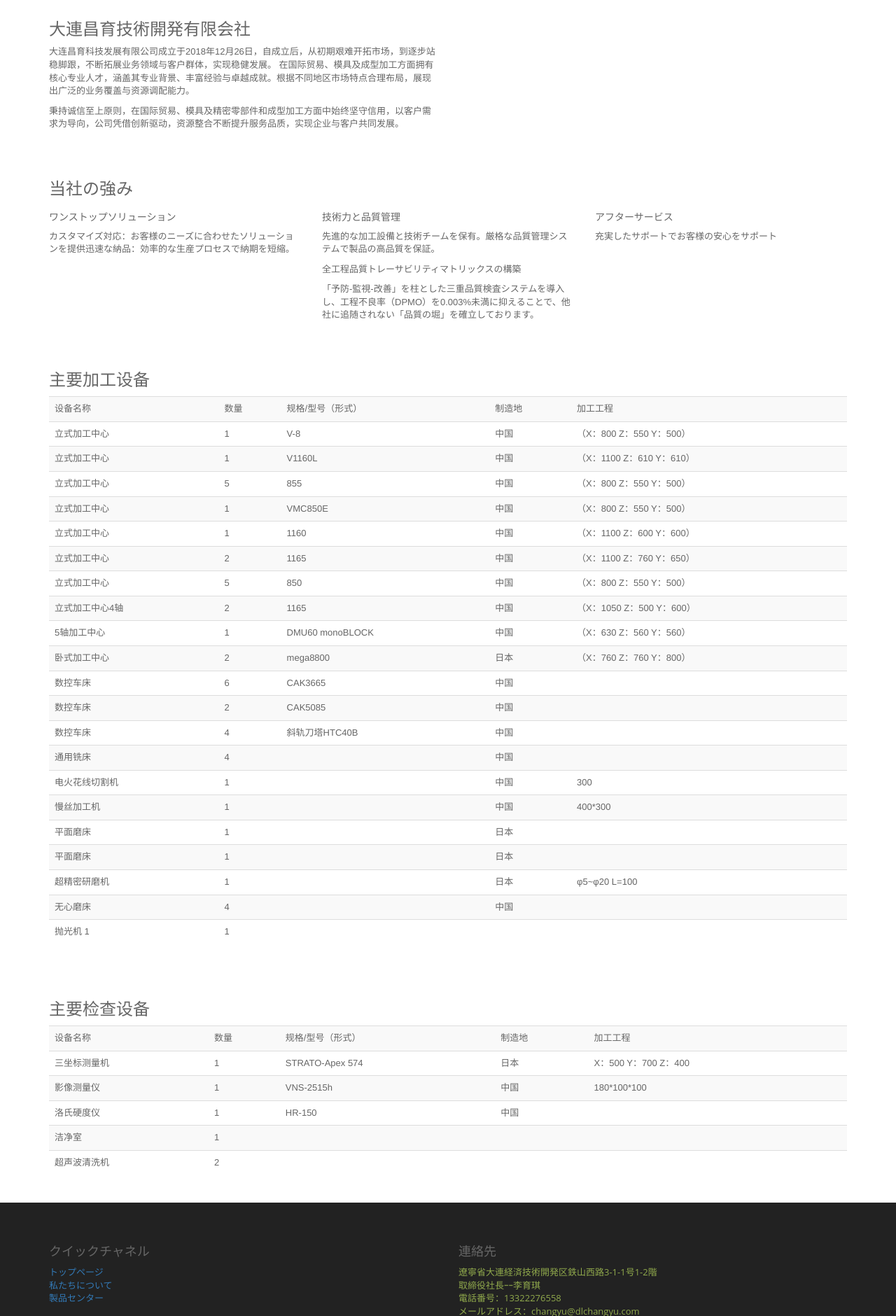
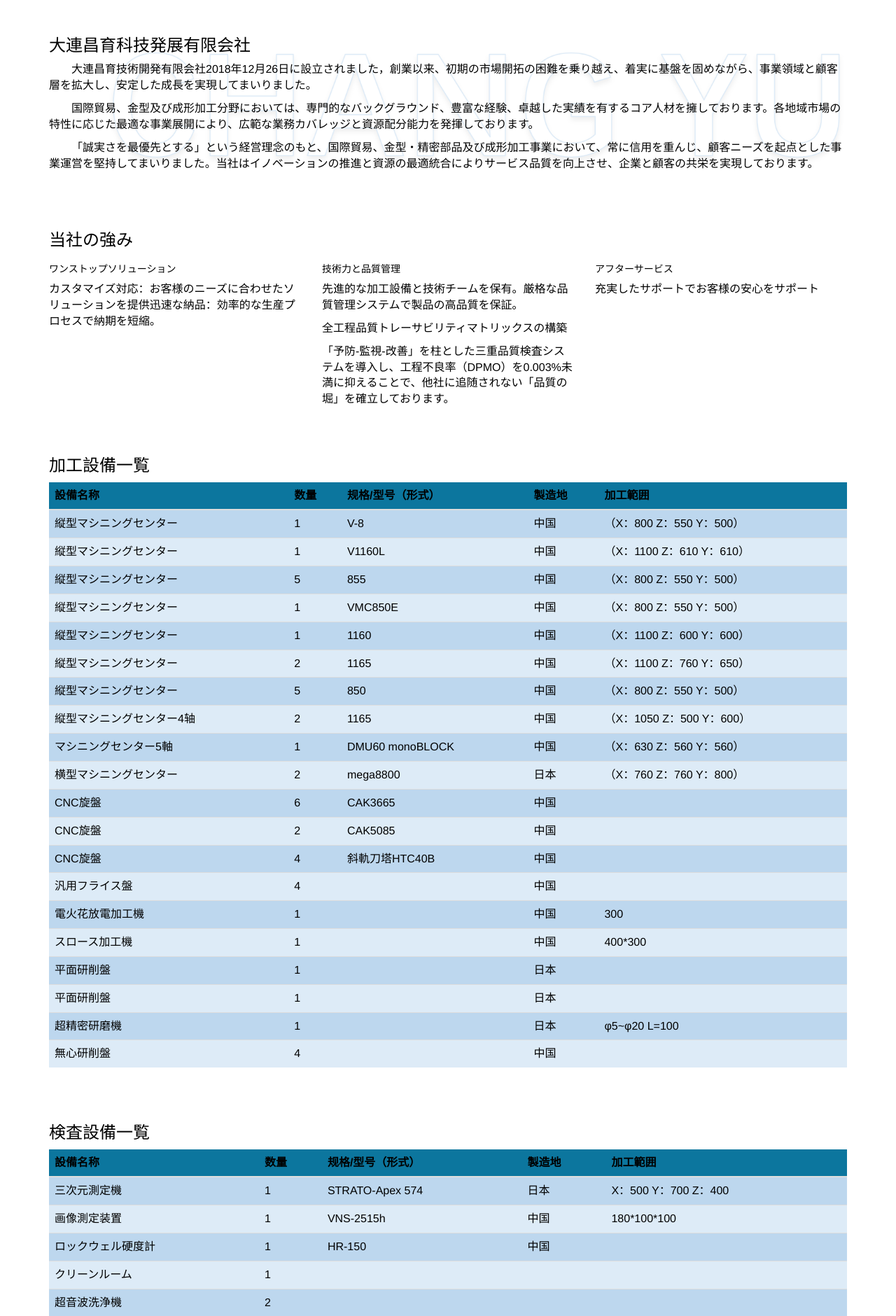
Before and after one commit to zhinian99/pppja, a plain HTML site: page about.html in a window 1280 px wide. Shown: the part 181-2061 px from the top of the page at 70% size. Drawn offline with Linux system fonts and the light colour scheme.

Commit message:
fix: 完善

```diff
--- a/about.html
+++ b/about.html
@@ -19,13 +19,14 @@
         <header>
             <div class="top_strip">
                 <div class="container">
-                    <div class="top_location_wrap">
-                        <p>大連昌育技術開発有限会社</p>
+                    <div class="top_location_wrap logo_wrap">
+                        <a href="#"><img src="./images/logo.png" alt="大连昌育科技发展有限公司"></a>
+                        <p>大連昌育科技発展有限会社</p>
                     </div>
                     <div class="top_ui_element">
                         <ul>
-                            <li><a>changyu@dlchangyu.com</a></li>
-                            <li><a>13322276558</a></li>
+                            <li><i class="fa fa-envelope"></i><a>changyu@dlchangyu.com</a></li>
+                            <li><i class="fa fa-phone"></i><a>13322276558</a></li>
                         </ul>
                     </div>
                 </div>
@@ -33,9 +34,7 @@
             <!--Navigation Wrap Start-->
             <div class="logo_nav_outer_wrap">
                 <div class="container">
-                    <div class="logo_wrap">
-                        <a href="#"><img src="./images/logo.png" alt="大連昌育技術開発有限会社"></a>
-                    </div>
+
 
                     <nav class="main_navigation">
                         <ul>
@@ -56,21 +55,18 @@
         	<div class="container">
             	<div class="get_started_outer_wrap">
             		<div class="row">
-                        <div class="col-md-6">
+                        <div class="col-md-12">
                             <div class="get_started_content_wrap ct_blog_detail_des_list">
-                                <h3>大連昌育技術開発有限会社</h3>
-                                <p>大连昌育科技发展有限公司成立于2018年12月26日，自成立后，从初期艰难开拓市场，到逐步站稳脚跟，不断拓展业务领域与客户群体，实现稳健发展。
-                                    在国际贸易、模具及成型加工方面拥有核心专业人才，涵盖其专业背景、丰富经验与卓越成就。根据不同地区市场特点合理布局，展现出广泛的业务覆盖与资源调配能力。</p>
+                                <h3>大連昌育科技発展有限会社</h3>
+                                <p>大連昌育技術開発有限会社2018年12月26日に設立されました，創業以来、初期の市場開拓の困難を乗り越え、着実に基盤を固めながら、事業領域と顧客層を拡大し、安定した成長を実現してまいりました。
+                                </p>
+                                    <p>国際貿易、金型及び成形加工分野においては、専門的なバックグラウンド、豊富な経験、卓越した実績を有するコア人材を擁しております。各地域市場の特性に応じた最適な事業展開により、広範な業務カバレッジと資源配分能力を発揮しております。</p>
                                 <p>
-                                    秉持诚信至上原则，在国际贸易、模具及精密零部件和成型加工方面中始终坚守信用，以客户需求为导向，公司凭借创新驱动，资源整合不断提升服务品质，实现企业与客户共同发展。
+                                    「誠実さを最優先とする」という経営理念のもと、国際貿易、金型・精密部品及び成形加工事業において、常に信用を重んじ、顧客ニーズを起点とした事業運営を堅持してまいりました。当社はイノベーションの推進と資源の最適統合によりサービス品質を向上させ、企業と顧客の共栄を実現しております。
                                 </p>
                             </div>
                         </div>
-                        <div class="col-md-6">
-                            <div class="get_started_video">
-                                <img src="images/ab.jpg" alt="">
-                            </div>
-                        </div>
+
                 	</div>
                 </div>
             </div>
@@ -78,7 +74,7 @@
 
         <section>
             <div class="container">
-                <div class="get_started_outer_wrap">
+                <div>
             		<div class="row">
                         <div class="col-md-12">
                             <h3>当社の強み</h3>
@@ -120,164 +116,164 @@
             <div class="container">
                 <div class="row">
                     <div class="col-md-12">
-                        <h3>主要加工设备</h3>
+                        <h3>加工設備一覧</h3>
                     </div>
                 </div>
-                <table class="table table-striped">
+                <table class="table table-striped equipment">
+                    <thead>
                         <tr>
-                        <td>设备名称</td>
-                        <td>数量</td>
-                        <td>规格/型号（形式）</td>
-                        <td>制造地</td>
-                        <td>加工工程</td>
+                            <th>設備名称</th>
+                            <th>数量</th>
+                            <th>规格/型号（形式）</th>
+                            <th>製造地</th>
+                            <th>加工範囲</th>
                         </tr>
+                    </thead>
+                    <tbody>
+
+
                         <tr>
-                        <td>立式加工中心</td>
+                            <td>縦型マシニングセンター</td>
                             <td>1</td>
                             <td>V-8</td>
                             <td>中国</td>
                             <td>（X：800 Z：550 Y：500）</td>
                         </tr>
                         <tr>
-                        <td>立式加工中心</td>
+                            <td>縦型マシニングセンター</td>
                             <td>1</td>
                             <td>V1160L</td>
                             <td>中国</td>
                             <td>（X：1100 Z：610 Y：610）</td>
                         </tr>
                         <tr>
-                        <td>立式加工中心</td>
+                            <td>縦型マシニングセンター</td>
                             <td>5</td>
                             <td>855</td>
                             <td>中国</td>
                             <td>（X：800 Z：550 Y：500）</td>
                         </tr>
                         <tr>
-                        <td>立式加工中心</td>
+                            <td>縦型マシニングセンター</td>
                             <td>1</td>
                             <td>VMC850E</td>
                             <td>中国</td>
                             <td>（X：800 Z：550 Y：500）</td>
                         </tr>
                         <tr>
-                        <td>立式加工中心</td>
+                            <td>縦型マシニングセンター</td>
                             <td>1</td>
                             <td>1160</td>
                             <td>中国</td>
                             <td>（X：1100 Z：600 Y：600）</td>
                         </tr>
                         <tr>
-                        <td>立式加工中心</td>
+                            <td>縦型マシニングセンター</td>
                             <td>2</td>
                             <td>1165</td>
                             <td>中国</td>
                             <td>（X：1100 Z：760 Y：650）</td>
                         </tr>
                         <tr>
-                        <td>立式加工中心</td>
+                            <td>縦型マシニングセンター</td>
                             <td>5</td>
                             <td>850	</td>
                             <td>中国</td>
                             <td>（X：800 Z：550 Y：500）</td>
                         </tr>
                         <tr>
-                        <td>立式加工中心4轴</td>
+                            <td>縦型マシニングセンター4轴</td>
                             <td>2</td>
                             <td>1165</td>
                             <td>中国</td>
                             <td>（X：1050 Z：500 Y：600）</td>
                         </tr>
                         <tr>
-                        <td>5轴加工中心</td>
+                            <td>マシニングセンター5軸</td>
                             <td>1</td>
                             <td>DMU60 monoBLOCK</td>
                             <td>中国</td>
                             <td>（X：630 Z：560 Y：560）</td>
                         </tr>
                         <tr>
-                        <td>卧式加工中心</td>
+                            <td>横型マシニングセンター</td>
                             <td>2</td>
                             <td>mega8800</td>
                             <td>日本</td>
                             <td>（X：760 Z：760 Y：800）</td>
                         </tr>
                         <tr>
-                        <td>数控车床</td>
+                            <td>CNC旋盤</td>
                             <td>6</td>
                             <td>CAK3665</td>
                             <td>中国</td>
                             <td></td>
                         </tr>
                         <tr>
-                        <td>数控车床</td>
+                            <td>CNC旋盤</td>
                             <td>2</td>
                             <td>CAK5085</td>
                             <td>中国</td>
                             <td></td>
                         </tr>
                         <tr>
-                        <td>数控车床</td>
+                            <td>CNC旋盤</td>
                             <td>4</td>
-                        <td>斜轨刀塔HTC40B</td>
+                            <td>斜軌刀塔HTC40B</td>
                             <td>中国</td>
                             <td></td>
                         </tr>
                         <tr>
-                        <td>通用铣床</td>
+                            <td>汎用フライス盤</td>
                             <td>4</td>
                             <td></td>
                             <td>中国</td>
                             <td></td>
                         </tr>
                         <tr>
-                        <td>电火花线切割机</td>
+                            <td>電火花放電加工機</td>
                             <td>1</td>
                             <td></td>
                             <td>中国</td>
                             <td>300</td>
                         </tr>
                         <tr>
-                        <td>慢丝加工机</td>
+                            <td>スロース加工機</td>
                             <td>1</td>
                             <td></td>
                             <td>中国</td>
                             <td>400*300</td>
                         </tr>
                         <tr>
-                        <td>平面磨床</td>
+                            <td>平面研削盤</td>
                             <td>1</td>
                             <td></td>
                             <td>日本</td>
                             <td></td>
                         </tr>
                         <tr>
-                        <td>平面磨床</td>
+                            <td>平面研削盤</td>
                             <td>1</td>
                             <td></td>
                             <td>日本</td>
                             <td></td>
                         </tr>
                         <tr>
-                        <td>超精密研磨机</td>
+                            <td>超精密研磨機</td>
                             <td>1</td>
                             <td></td>
                             <td>日本</td>
                             <td>φ5~φ20 L=100</td>
                         </tr>
                         <tr>
-                        <td>无心磨床</td>
+                            <td>無心研削盤</td>
                             <td>4</td>
                             <td></td>
                             <td>中国</td>
                             <td></td>
                         </tr>
-                    <tr>
-                        <td>抛光机	1</td>
-                        <td>1</td>
-                        <td></td>
-                        <td></td>
-                        <td></td>
-                    </tr>
+
+                    </tbody>
                 </table>
             </div>
         </section>
@@ -285,47 +281,49 @@
             <div class="container">
                 <div class="row">
                     <div class="col-md-12">
-                        <h3>主要检查设备</h3>
+                        <h3>検査設備一覧</h3>
                     </div>
                 </div>
-                <table class="table table-striped">
+                <table class="table table-striped equipment">
+                    <thead>
                         <tr>
-                        <td>设备名称</td>
-                        <td>数量</td>
-                        <td>规格/型号（形式）</td>
-                        <td>制造地</td>
-                        <td>加工工程</td>
+                            <th>設備名称</th>
+                            <th>数量</th>
+                            <th>规格/型号（形式）</th>
+                            <th>製造地</th>
+                            <th>加工範囲</th>
                         </tr>
+                    </thead>
                     <tr>
-                        <td>三坐标测量机</td>
+                        <td>三次元測定機</td>
                         <td>1</td>
                         <td>STRATO-Apex 574</td>
                         <td>日本</td>
                         <td>X：500 Y：700 Z：400</td>
                     </tr>
                     <tr>
-                        <td>影像测量仪</td>
+                        <td>画像測定装置</td>
                         <td>1</td>
                         <td>VNS-2515h</td>
                         <td>中国</td>
                         <td>180*100*100</td>
                     </tr>
                     <tr>
-                        <td>洛氏硬度仪</td>
+                        <td>ロックウェル硬度計</td>
                         <td>1</td>
                         <td>HR-150</td>
                         <td>中国</td>
                         <td></td>
                     </tr>
                     <tr>
-                        <td>洁净室</td>
+                        <td>クリーンルーム</td>
                         <td>1</td>
                         <td></td>
                         <td></td>
                         <td></td>
                     </tr>
                     <tr>
-                        <td>超声波清洗机</td>
+                        <td>超音波洗浄機</td>
                         <td>2</td>
                         <td></td>
                         <td></td>
@@ -356,9 +354,9 @@
                             <h4>連絡先</h4>
                             <ul>
                                 <li>遼寧省大連経済技術開発区鉄山西路3-1-1号1-2階</li>
-                                <li>取締役社長ｰｰ李育琪</li>
-                                <li>電話番号：13322276558</li>
-                                <li>メールアドレス：changyu@dlchangyu.com</li>                                    </li>
+
+                                <li><i class="fa fa-phone"></i><a>13322276558</a></li>
+                                <li><i class="fa fa-envelope"></i><a>changyu@dlchangyu.com</a></li>
                             </ul>
                         </div>
                     </div>
@@ -370,7 +368,7 @@
                 <div class="row">
                     <div class="col-md-12">
                         <div class="copyright_text text-center">
-                            大連昌育技術開発有限会社
+                            大連昌育科技発展有限会社
                         </div>
                   </div>
                 </div>
--- a/css/color.css
+++ b/css/color.css
@@ -6,7 +6,6 @@
 .top_location_wrap p i,
 .top_ui_element ul li i,
 .top_ui_element ul li:hover a,
-.main_navigation ul > li:hover > a,
 .ct_banner_caption h4 > span,
 .get_icon_des a,
 .course_author a:hover,
@@ -17,7 +16,6 @@
 .ct_learn_more h4 span,
 .ct_news_wrap h5 > a:hover,
 .footer_col_1 span,
-.foo_col_4 ul li,
 .copyright_text a,
 .ct_main_event_wrap h5 span,
 .ct_main_event_wrap ul.event_location_list li:nth-child(2n),
@@ -35,9 +33,15 @@
 .ct_popular_course > ul > li:hover .ct_proj_des > a,
 .ct_hreg_wrap ul.countdown li span
 {
-	color:#90a94c;
+	color:#7abaff;
 }
-
+.main_navigation ul > li:hover > a{
+	background-color: #5f91c7;
+	color: #ffffff;
+}
+.foo_col_4 ul li{
+	color: #fffeab;
+}
 
 
 /*
@@ -74,7 +78,7 @@
 .ct_hreg_wrap > a:hover,
 .ct_banner_caption > a.active
 {
-	background-color:#90a94c;
+	background-color:#7abaff;
 }
 
 
@@ -99,7 +103,7 @@
 .ct_pagination ul li a:hover,
 .ct_hreg_wrap > a:hover
 {
-	border-color:#90a94c;
+	border-color:#7abaff;
 }
 
 
@@ -185,14 +189,14 @@
 	  ============================================================
 */
 ::selection {
-    background: #90a94c;
+    background: #7abaff;
     color:#ffffff;
 }
 ::-webkit-selection {
-    background: #90a94c;
+    background: #7abaff;
     color: #ffffff;
 }
 ::-moz-selection {
-    background: #90a94c;
+    background: #7abaff;
     color: #ffffff;
 }
--- a/css/home.css
+++ b/css/home.css
@@ -25,11 +25,13 @@ section{
 	float:left;
 	width:100%;
 	position:relative;
-	background-color:#222222;
+	background-color:#345d7e;
 	padding:20px 0px;
     line-height: 20px;
 }
 .top_location_wrap{
+	display: flex;
+    align-items: center;
 	float:left;
 	width:auto;
 	position:relative;
@@ -38,7 +40,7 @@ section{
 	color:#fff;
 	margin:0px;
 	font-family: 'Montserrat', sans-serif;
-	font-size:12px;
+	/* font-size:12px; */
 	font-weight:300;
 }
 .top_location_wrap p i{
@@ -56,10 +58,10 @@ section{
 .top_ui_element ul li{
 	position:relative;
 	color:#fff;
-	display:inline-block;
+	/* display:inline-block; */
 	font-family: 'Montserrat', sans-serif;
-	padding:0px 15px;
-	font-size:12px;
+	padding:7px;
+	/* font-size:12px; */
 	font-weight:300;
 	letter-spacing:1.4px;
 }
@@ -77,10 +79,10 @@ section{
 	float:left;
 	width:100%;
 	position:relative;
-	padding:15px 0px;
+	/* padding:15px 0px;	 */
 }
 .main_navigation{
-	float:right;
+	float:left;
 	width:auto;
 }
 .main_navigation ul{
@@ -97,8 +99,8 @@ section{
 	text-transform:uppercase;
 	padding:0px 20px;
 	font-weight:700;
-	font-size:14px;
-	line-height: 80px;
+	/* font-size:14px; */
+	line-height: 70px;
 }
 .main_navigation ul li a span{
 	display:block;
@@ -143,7 +145,7 @@ section{
 	display:block;
 }
 .logo_wrap img{
-    height: 80px;
+    height: 68px;
 }
 
 .banner_outer_wrap{
@@ -389,11 +391,17 @@ section{
 	float: left;
 	width: 100%;
 	position: relative;
-	background-color: #222222;
+	background-color: #345d7e;
 	padding: 50px 0px;
 	font-family: 'Open Sans', sans-serif;
 }
-
+.ct_footer_bg h4{
+	color: #fff;
+	font-size: 20px;
+}
+.ct_footer_bg a{
+	color: #fffeab;
+}
 .ct_course_list_wrap{
 	margin:0px 0px 30px;
 }
@@ -458,6 +466,7 @@ section{
 .popular_course_des{
 	float:left;
 	width:100%;
+	height: 170px;
 	position:relative;
 	padding:30px 25px 15px;
 	background-color:#f8f9f8;
@@ -466,4 +475,31 @@ section{
 	text-transform:uppercase;
 	margin:0px 0px 15px;
 	display:block;
+	color: #345d7e;
 }
+
+.get_started_outer_wrap{
+	/* background: url("../images/company.png") center no-repeat; */
+	background: linear-gradient(rgba(255, 255, 255, 0.8), rgba(255, 255, 255, 0.8)),
+url('../images/company.png') center/cover no-repeat;
+	padding: 15px 0;
+	/* width: 100%; */
+}
+.foo_col_4 ul li a{
+	margin-left: 10px;
+}
+.get_started_content_wrap p {
+	text-indent: 2em;
+}
+.home section:nth-child(even) {
+	background-color: #f2f2f2;
+}
+.equipment thead {
+	background-color: #0c769e;
+}
+.table-striped>tbody>tr:nth-of-type(odd) {
+    background-color: #bdd7ee;
+}
+.table-striped>tbody>tr:nth-of-type(even) {
+    background-color: #ddebf7;
+}
--- a/css/main.css
+++ b/css/main.css
@@ -6,8 +6,8 @@
 	-ms-box-sizing:border-box;
 }
 body{
-    color: #666;
-    font-size: 13px;
+    color: #000;
+    font-size: 16px;
     font-weight: normal;
     background-color: #fff;
 }
@@ -22,3 +22,6 @@ ul {
      margin:0px;
      padding:0px;
  }
+ a{
+    color: #5f91c7;
+ }
```
Also changed, not shown: casting-mold.html (+10 -11 lines), die-casting-molds.html (+10 -11 lines), die-casting-processing.html (+10 -11 lines), index.html (+28 -33 lines), injection-molding-processing.html (+10 -11 lines), injection-mould.html (+10 -11 lines), precision-component-processing.html (+10 -11 lines), product.html (+10 -11 lines), stamping-die.html (+10 -11 lines), images/company.png (added). Lines whose indentation alone changed are shown as unchanged.
